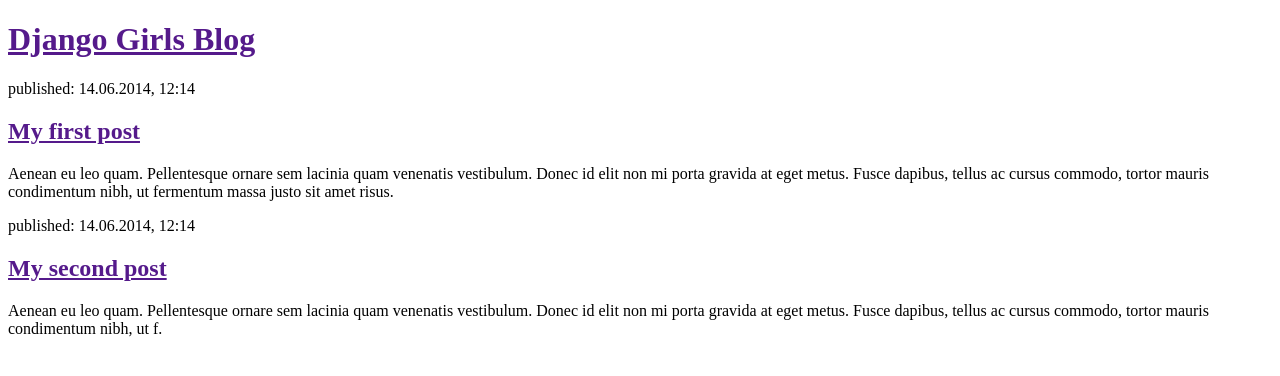
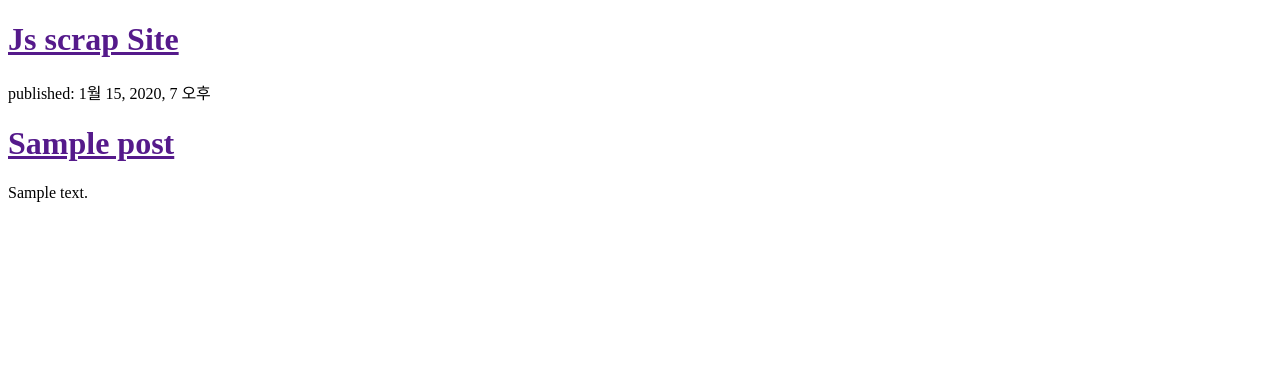
Before and after one commit to elvo27/my-first-scrap, a Django app: page / in a window 1280 px wide. Shown: the top 376 px of the page. Run offline with Django 3.2, Linux system fonts and the light colour scheme; tables that the repository leaves empty hold one stand-in row (values such as "Sample post").

Commit message:
Modified template to display posts from databse.

```diff
--- a/scrap/templates/scrap/post_list.html
+++ b/scrap/templates/scrap/post_list.html
@@ -6,19 +6,17 @@
 </head>
 <body>
     <div>
-        <h1><a href="">Django Girls Blog</a></h1>
+        <h1><a href="">Js scrap Site</a></h1>
     </div>
 
-    <div>
-        <p>published: 14.06.2014, 12:14</p>
-        <h2><a href="">My first post</a></h2>
-        <p>Aenean eu leo quam. Pellentesque ornare sem lacinia quam venenatis vestibulum. Donec id elit non mi porta gravida at eget metus. Fusce dapibus, tellus ac cursus commodo, tortor mauris condimentum nibh, ut fermentum massa justo sit amet risus.</p>
-    </div>
 
-    <div>
-        <p>published: 14.06.2014, 12:14</p>
-        <h2><a href="">My second post</a></h2>
-        <p>Aenean eu leo quam. Pellentesque ornare sem lacinia quam venenatis vestibulum. Donec id elit non mi porta gravida at eget metus. Fusce dapibus, tellus ac cursus commodo, tortor mauris condimentum nibh, ut f.</p>
-    </div>
+    {% for post in posts %}
+        <div>
+            <p>published: {{ post.published_date }}</p>
+            <h1><a href="">{{ post.title }}</a></h1>
+            <p>{{ post.text|linebreaksbr }}</p>
+        </div>
+    {% endfor %}
+
 </body>
 </html>
--- a/scrap/views.py
+++ b/scrap/views.py
@@ -1,5 +1,8 @@
 from django.shortcuts import render
+from django.utils import timezone
+from .models import Post
 
 # Create your views here.
 def post_list(request):
-    return render(request, 'scrap/post_list.html', {})
+    posts = Post.objects.filter(published_date__lte=timezone.now()).order_by('published_date')
+    return render(request, 'scrap/post_list.html', {'posts': posts})
```
